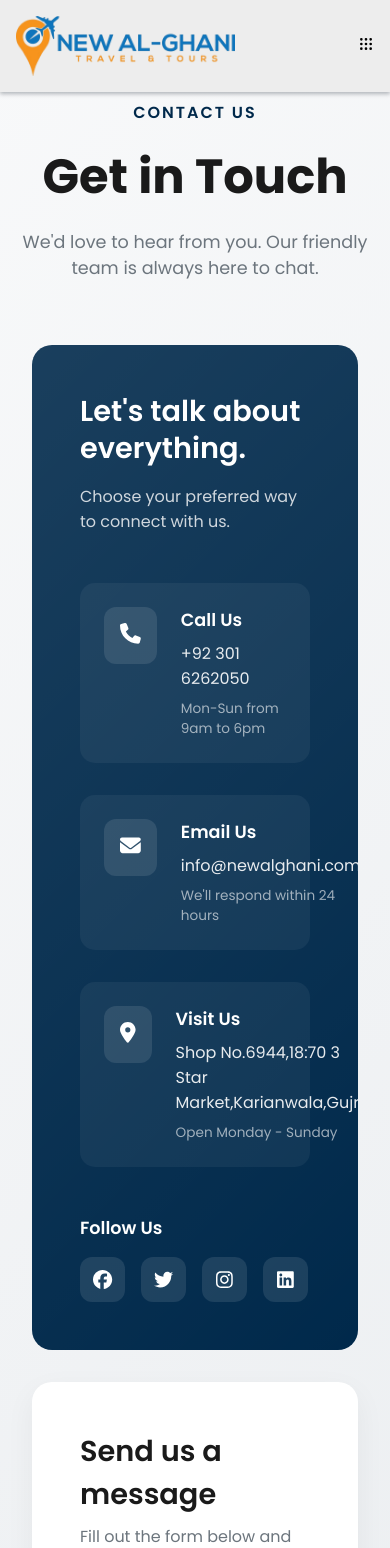
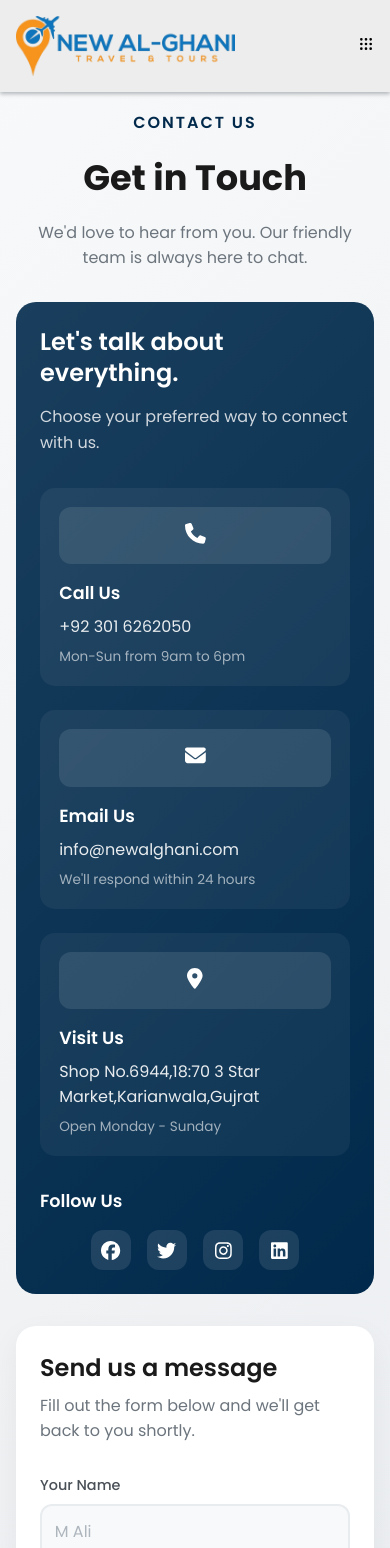
Before and after one commit to mohammedali314/newalghanitravels, a React (Create React App) app: page /contact in a window 390 px wide. Shown: the top 1548 px of the page. Built offline with nearby package versions, Linux system fonts and the light colour scheme.

Commit message:
Refactor Contact Us styles for improved responsiveness and aesthetics; adjust padding, margins, and font sizes across various screen sizes

```diff
--- a/src/components/ContactUs/contact.scss
+++ b/src/components/ContactUs/contact.scss
@@ -9,19 +9,28 @@
 }
 
 .contact-page {
-  padding-top: 100px;
+  padding-top: 80px;
   min-height: 100vh;
   background: linear-gradient(135deg, #f8f9fa 0%, #e9ecef 100%);
 
+  @media (max-width: 768px) {
+    padding-top: 60px;
+  }
+
   .contact-header {
     text-align: center;
-    margin-bottom: 4rem;
+    margin-bottom: 3rem;
     padding: 0 1rem;
     animation: slideUp 0.6s ease-out;
+
+    @media (max-width: 768px) {
+      margin-bottom: 2rem;
+    }
 
     .subtitle {
       color: #00294B;
       font-size: 1rem;
+      margin-top: 50px;
       font-weight: 600;
       text-transform: uppercase;
       letter-spacing: 2px;
@@ -34,6 +43,10 @@
       color: #1a1a1a;
       margin-bottom: 1rem;
       font-weight: 700;
+
+      @media (max-width: 768px) {
+        font-size: 2.2rem;
+      }
     }
 
     p {
@@ -41,6 +54,11 @@
       font-size: 1.1rem;
       max-width: 600px;
       margin: 0 auto;
+
+      @media (max-width: 768px) {
+        font-size: 1rem;
+        padding: 0 1rem;
+      }
     }
   }
 
@@ -57,16 +75,29 @@
     @media (max-width: 1024px) {
       grid-template-columns: 1fr;
       gap: 2rem;
+      padding: 0 1.5rem;
+    }
+
+    @media (max-width: 480px) {
+      padding: 0 1rem;
     }
 
     .contact-info-section {
       background: #00294B;
-      padding: 3rem;
+      padding: 2.5rem;
       border-radius: 20px;
       color: white;
       height: fit-content;
       position: relative;
       overflow: hidden;
+
+      @media (max-width: 768px) {
+        padding: 2rem;
+      }
+
+      @media (max-width: 480px) {
+        padding: 1.5rem;
+      }
 
       &::before {
         content: '';
@@ -80,13 +111,21 @@
       }
 
       .info-header {
-        margin-bottom: 3rem;
+        margin-bottom: 2.5rem;
+
+        @media (max-width: 768px) {
+          margin-bottom: 2rem;
+        }
 
         h2 {
           font-size: 1.8rem;
           margin-bottom: 1rem;
           font-weight: 600;
           line-height: 1.3;
+
+          @media (max-width: 768px) {
+            font-size: 1.5rem;
+          }
         }
 
         p {
@@ -97,17 +136,27 @@
       }
 
       .info-items {
-        margin-bottom: 3rem;
+        margin-bottom: 2.5rem;
+
+        @media (max-width: 768px) {
+          margin-bottom: 2rem;
+        }
 
         .info-item {
           display: flex;
           align-items: flex-start;
           gap: 1.5rem;
-          margin-bottom: 2rem;
+          margin-bottom: 1.5rem;
           padding: 1.5rem;
           background: rgba(255, 255, 255, 0.05);
           border-radius: 15px;
           transition: all 0.3s ease;
+
+          @media (max-width: 480px) {
+            flex-direction: column;
+            gap: 1rem;
+            padding: 1.2rem;
+          }
 
           &:hover {
             background: rgba(255, 255, 255, 0.1);
@@ -127,6 +176,11 @@
             border-radius: 12px;
             transition: all 0.3s ease;
 
+            @media (max-width: 480px) {
+              width: 100%;
+              text-align: center;
+            }
+
             .icon {
               font-size: 1.3rem;
               color: #fff;
@@ -134,6 +188,8 @@
           }
 
           .info-content {
+            flex: 1;
+
             h3 {
               font-size: 1.1rem;
               margin-bottom: 0.5rem;
@@ -166,6 +222,11 @@
         .social-icons {
           display: flex;
           gap: 1rem;
+          justify-content: center;
+
+          @media (max-width: 480px) {
+            flex-wrap: wrap;
+          }
 
           .social-icon {
             color: white;
@@ -179,6 +240,11 @@
             justify-content: center;
             transition: all 0.3s ease;
 
+            @media (max-width: 480px) {
+              width: 40px;
+              height: 40px;
+            }
+
             &:hover {
               background: white;
               color: #00294B;
@@ -191,9 +257,17 @@
 
     .contact-form-section {
       background: white;
-      padding: 3rem;
+      padding: 2.5rem;
       border-radius: 20px;
       box-shadow: 0 10px 30px rgba(0, 0, 0, 0.05);
+
+      @media (max-width: 768px) {
+        padding: 2rem;
+      }
+
+      @media (max-width: 480px) {
+        padding: 1.5rem;
+      }
 
       .form-header {
         margin-bottom: 2rem;
@@ -203,6 +277,10 @@
           color: #1a1a1a;
           margin-bottom: 0.5rem;
           font-weight: 600;
+
+          @media (max-width: 768px) {
+            font-size: 1.5rem;
+          }
         }
 
         p {
@@ -219,6 +297,7 @@
 
         @media (max-width: 580px) {
           grid-template-columns: 1fr;
+          gap: 1rem;
         }
       }
 
@@ -248,6 +327,10 @@
           transition: all 0.3s ease;
           background: #f8f9fa;
 
+          @media (max-width: 480px) {
+            padding: 0.8rem;
+          }
+
           &:focus {
             outline: none;
             border-color: #00294B;
@@ -263,6 +346,10 @@
         textarea {
           height: 150px;
           resize: vertical;
+
+          @media (max-width: 480px) {
+            height: 120px;
+          }
         }
       }
 
@@ -283,6 +370,11 @@
         width: 100%;
         position: relative;
         overflow: hidden;
+
+        @media (max-width: 480px) {
+          padding: 0.8rem 1.5rem;
+          font-size: 0.9rem;
+        }
 
         &::before {
           content: '';
```
